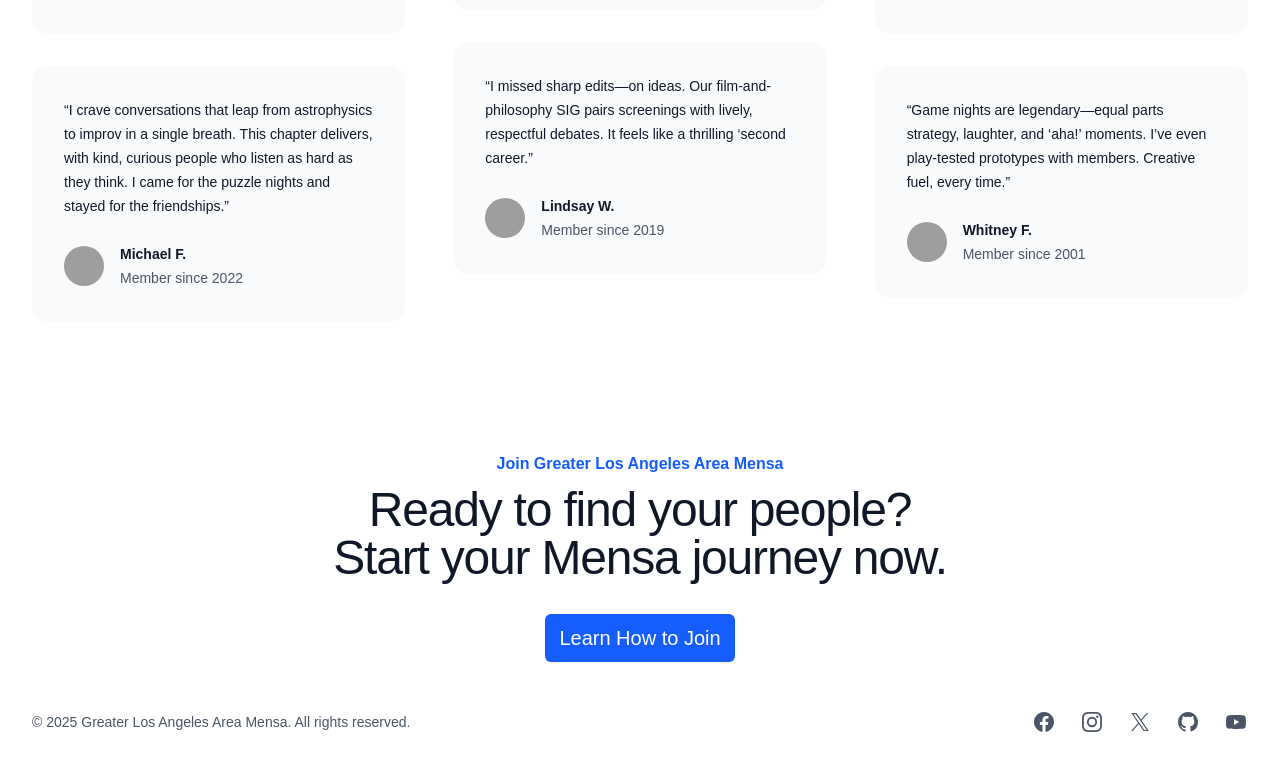
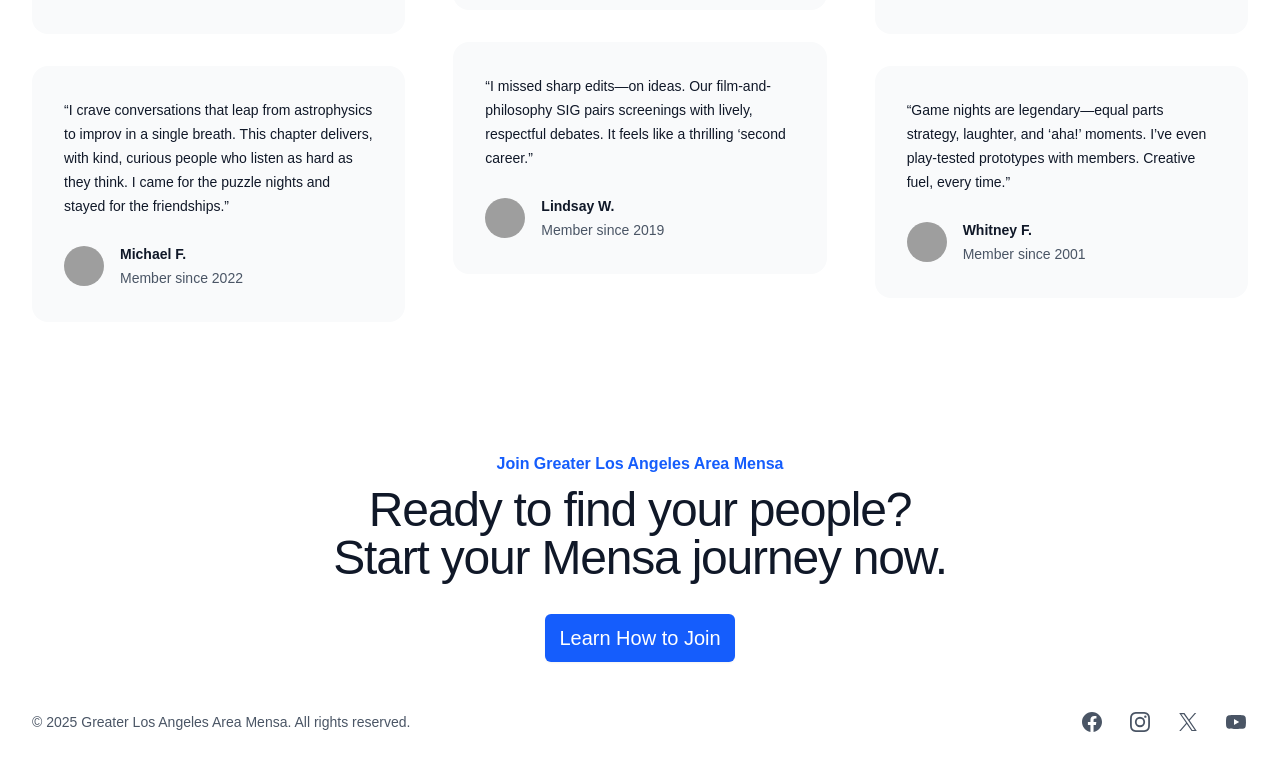
Before and after one commit to anreyw/glaam-web, a Next.js app: page / in a window 1280 px wide. Shown: the part 2006-2776 px from the top of the page. Built offline with nearby package versions, Linux system fonts and the light colour scheme; grey boxes are pictures that could not be loaded; a web font is replaced by a local one.

Commit message:
Remove Github social link

```diff
--- a/src/components/Footer.tsx
+++ b/src/components/Footer.tsx
@@ -33,19 +33,6 @@
     icon: (props: SVGProps<SVGSVGElement>) => (
       <svg fill="currentColor" viewBox="0 0 24 24" {...props}>
         <path d="M13.6823 10.6218L20.2391 3H18.6854L12.9921 9.61788L8.44486 3H3.2002L10.0765 13.0074L3.2002 21H4.75404L10.7663 14.0113L15.5685 21H20.8131L13.6819 10.6218H13.6823ZM11.5541 13.0956L10.8574 12.0991L5.31391 4.16971H7.70053L12.1742 10.5689L12.8709 11.5655L18.6861 19.8835H16.2995L11.5541 13.096V13.0956Z" />
-      </svg>
-    ),
-  },
-  {
-    name: 'GitHub',
-    href: '#',
-    icon: (props: SVGProps<SVGSVGElement>) => (
-      <svg fill="currentColor" viewBox="0 0 24 24" {...props}>
-        <path
-          fillRule="evenodd"
-          d="M12 2C6.477 2 2 6.484 2 12.017c0 4.425 2.865 8.18 6.839 9.504.5.092.682-.217.682-.483 0-.237-.008-.868-.013-1.703-2.782.605-3.369-1.343-3.369-1.343-.454-1.158-1.11-1.466-1.11-1.466-.908-.62.069-.608.069-.608 1.003.07 1.531 1.032 1.531 1.032.892 1.53 2.341 1.088 2.91.832.092-.647.35-1.088.636-1.338-2.22-.253-4.555-1.113-4.555-4.951 0-1.093.39-1.988 1.029-2.688-.103-.253-.446-1.272.098-2.65 0 0 .84-.27 2.75 1.026A9.564 9.564 0 0112 6.844c.85.004 1.705.115 2.504.337 1.909-1.296 2.747-1.027 2.747-1.027.546 1.379.202 2.398.1 2.651.64.7 1.028 1.595 1.028 2.688 0 3.848-2.339 4.695-4.566 4.943.359.309.678.92.678 1.855 0 1.338-.012 2.419-.012 2.747 0 .268.18.58.688.482A10.019 10.019 0 0022 12.017C22 6.484 17.522 2 12 2z"
-          clipRule="evenodd"
-        />
       </svg>
     ),
   },
```
